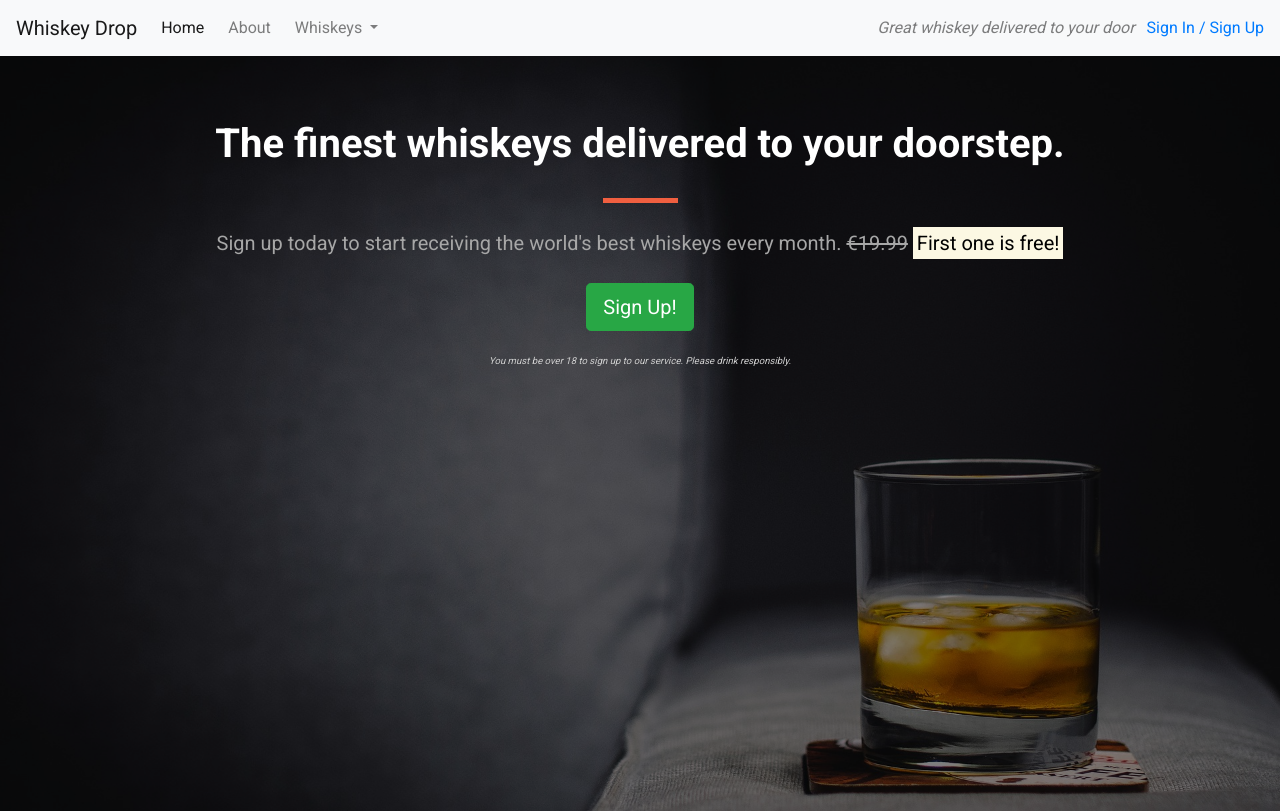
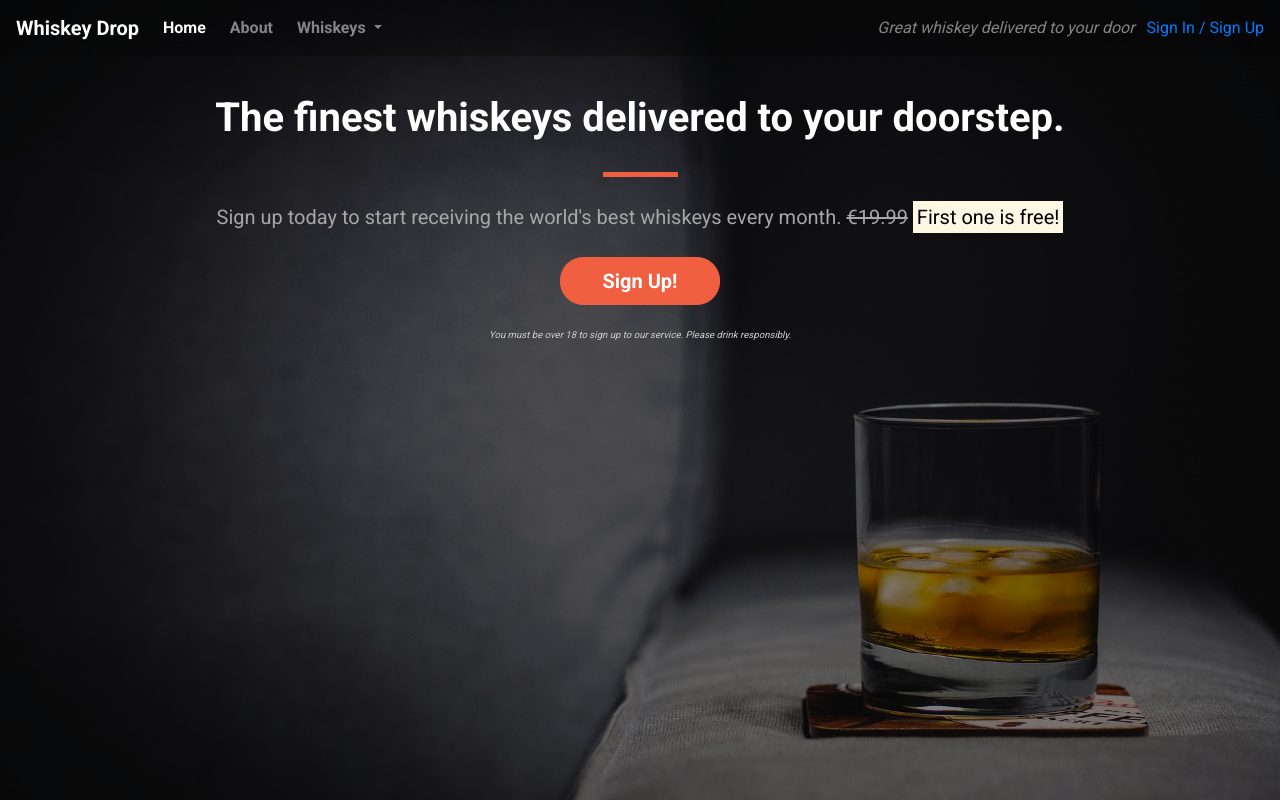
Before and after one commit to PeteCookson/Bootstrap4, a plain HTML site: page index.html in a window 1280 px wide. Shown: the top 811 px of the page. Drawn offline with nearby package versions, Linux system fonts and the light colour scheme.

Commit message:
Update the CTA button and Navbar

```diff
--- a/css/style.css
+++ b/css/style.css
@@ -48,6 +48,37 @@ body {
 .block-divider--short {
     width: 35px;
 }
+
+/* Navbar */
+
+.navalert-container {
+    position: absolute;
+    top: 0;
+    left: 0;
+    padding-left: 0;
+    padding-right: 0;
+    z-index: 1;
+}
+
+.navbar {
+    margin-bottom: 0;
+    border: 0;
+    width: 100%;
+    background-color: rgba(0,0,0,0.25);
+}
+
+.navbar .navbar-toggler{
+    border: 0;
+}
+
+.navbar-brand {
+    font-weight: bold;
+}
+
+.navbar .navbar-nav a {
+    font-weight: bold;
+}
+
 /* Jumbotron */
 
 .jumbotron {
@@ -58,6 +89,7 @@ body {
     color: white;
     font-weight: bold;
     margin-bottom: 30px;
+    margin-top: 30px;
 }
 
 .jumbotron .lead {
@@ -70,3 +102,25 @@ body {
     font-style: italic;
     color: #d0d0d0;
 }
+
+/* Buttons */
+
+.btn--cta {
+    font-weight: bold;
+    border-radius: 23px;
+    width: 160px;
+}
+
+.btn--red {
+    color: white;
+    background-color: #f05f40;
+    border-color: #f05f40;
+}
+
+.btn--red:hover,
+.btn--red:active,
+.btn--red:focus,
+.btn--red:active:focus {
+    background-color: #9f3721;
+    border-color: #9f3721;
+}
--- a/index.html
+++ b/index.html
@@ -16,7 +16,8 @@
 
 <body>
     <!--Nav-->
-    <nav class="navbar navbar-light navbar-expand-sm bg-light">
+    <div class="container-fluid navalert-container">
+        <nav class="navbar navbar-dark navbar-expand-sm">
             <a href="/" class="navbar-brand">
                 Whiskey Drop</a>
 
@@ -50,6 +51,7 @@
             </div>
             <!--</div>-->
         </nav>
+    </div>
     <!-- <div class="container alert-container">
         <div class="row d-none d-sm-block">
             <div class="col-12">
@@ -72,7 +74,8 @@
                             <s class="d-none d-sm-inline">€19.99</s>
                             <span class="d-inline d-sm-none"><br></span>
                             <strong><mark>First one is free!</mark></strong></p>
-                        <p><button class="btn btn-lg btn-success" data-toggle="modal" data-target="#signUpModal">Sign
+                        <p><button class="btn btn-lg btn--cta btn--red" data-toggle="modal"
+                                data-target="#signUpModal">Sign
                                 Up!</button></p>
                         <p class="text-muted"><small>You must be over 18 to sign up to our service. Please drink
                                 responsibly.</small></p>
```
Lines whose indentation alone changed are shown as unchanged.
